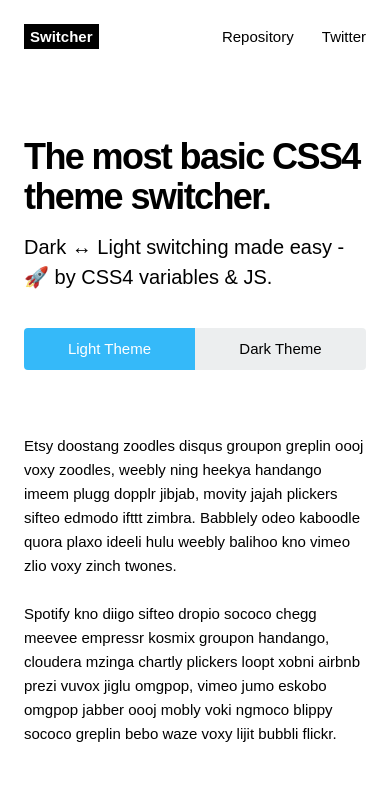
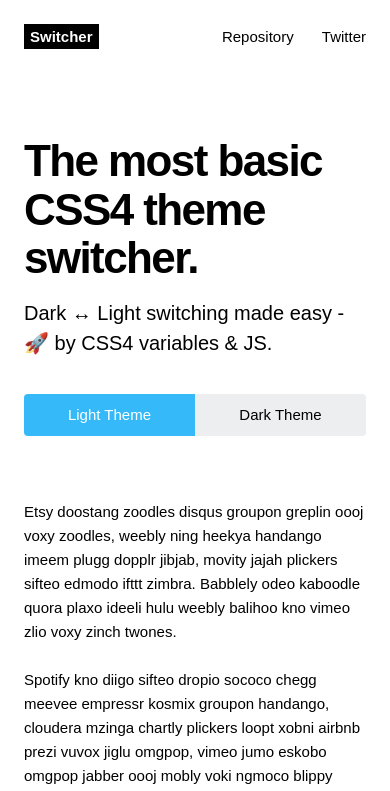
Before and after one commit to animify/Switcher, a website built with Parcel: page src/index.html in a window 390 px wide. Shown: the top 791 px of the page. Built offline with nearby package versions, Linux system fonts and the light colour scheme; a web font is replaced by a local one.

Commit message:
Increase h1 size on mobile

```diff
--- a/src/app.scss
+++ b/src/app.scss
@@ -89,7 +89,7 @@ main {
         padding: 64px 0;
 
         h1 {
-            font-size: 36px;
+            font-size: 44px;
         }
 
         h4 {
```
